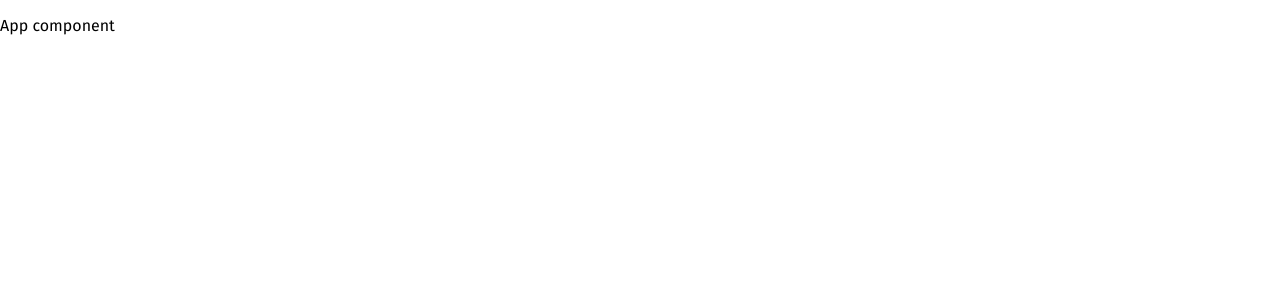
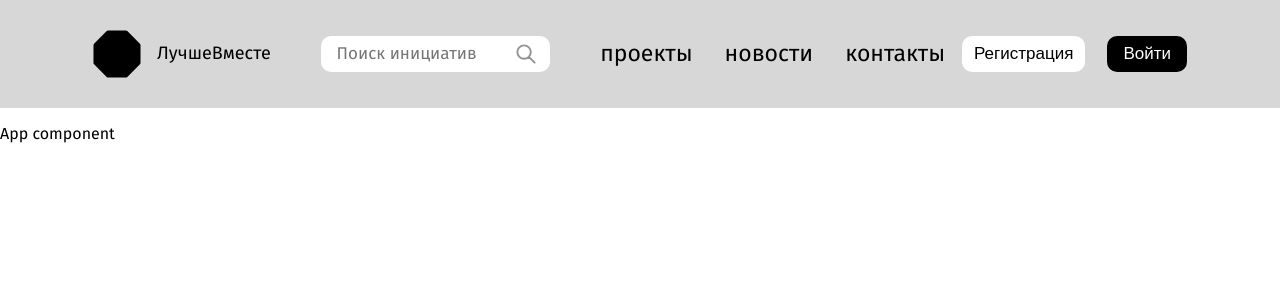
Before and after one commit to volunteers-for-city-projects/volunteers-frontend, a React (Create React App) app: page / in a window 1280 px wide. Shown: the top 300 px of the page. Built offline with nearby package versions, Linux system fonts and the light colour scheme.

Commit message:
feat: add Header in App

```diff
--- a/src/components/App/App.js
+++ b/src/components/App/App.js
@@ -1,8 +1,13 @@
+import Header from '../Header/Header';
+
 function App() {
 	return (
-		<div>
-			<p>App component</p>
-		</div>
+		<>
+			<Header />
+			<div>
+				<p>App component</p>
+			</div>
+		</>
 	);
 }
 
```
